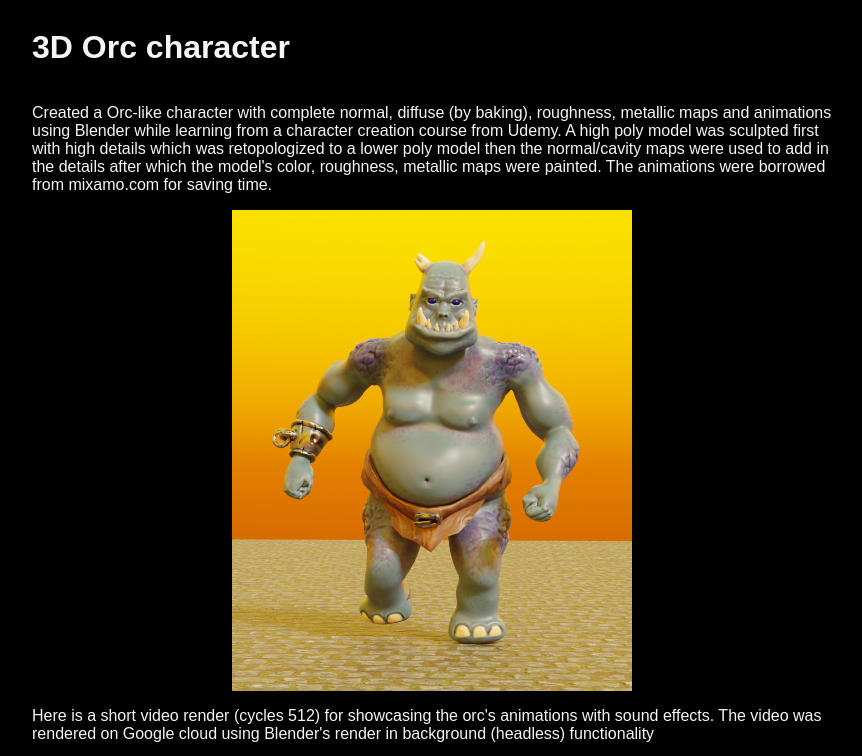
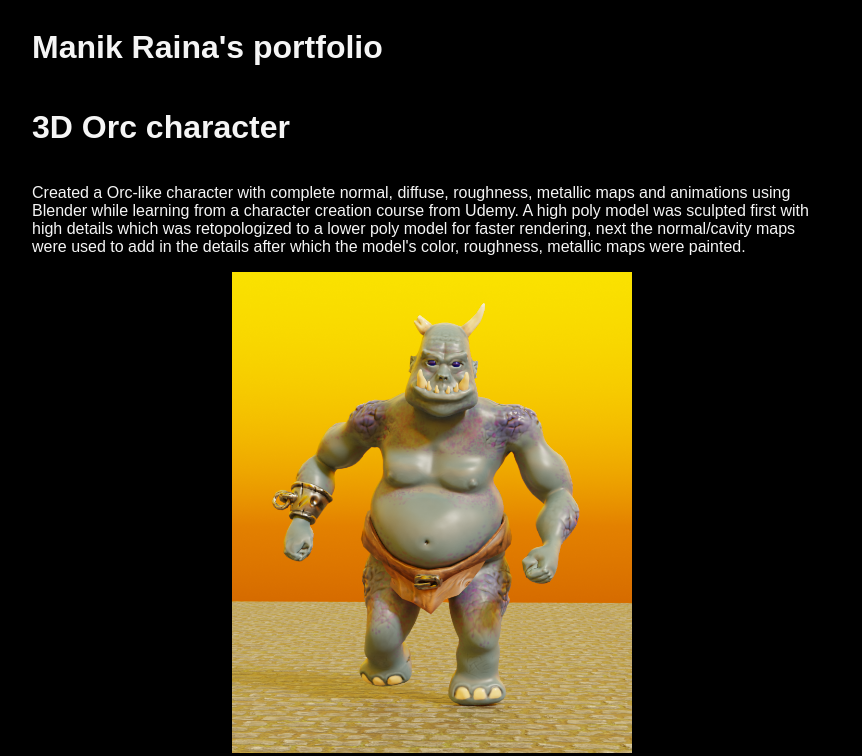
Before and after one commit to hackasaur/Manik-3D-showcase, a plain HTML site: page index.html in a window 1280 px wide. Shown: the top 756 px of the page, without its empty margins (208-1070 px from the left). Drawn offline with Linux system fonts and the light colour scheme; grey boxes are pictures that could not be loaded.

Commit message:
minor edits

```diff
--- a/index.html
+++ b/index.html
@@ -6,13 +6,17 @@
 
 <body>
     <div>
+        <h1>Manik Raina's portfolio</h1>
+    </div>
+    <div>
         <div>
             <h1>3D Orc character</h1>
-            <p>Created a Orc-like character with complete normal, diffuse (by baking), roughness, metallic maps and
+            <p>Created a Orc-like character with complete normal, diffuse, roughness, metallic maps and
                 animations using Blender while learning from a character creation course from Udemy. A high poly model
-                was sculpted first with high details which was retopologized to a lower poly model then the
+                was sculpted first with high details which was retopologized to a lower poly model for faster rendering,
+                next the
                 normal/cavity maps were used to add in the details after which the model's color, roughness, metallic
-                maps were painted. The animations were borrowed from mixamo.com for saving time.</p>
+                maps were painted.</p>
             <img class="pictures" src="./media/orc walk.png" alt="orc 3D" style="width:50%;">
             <p>Here is a short video render (cycles 512) for showcasing the orc's animations with sound effects. The
                 video was rendered
@@ -38,7 +42,7 @@
         <div>
             <h1>3D Cowboy low-poly model fully rigged from scratch, using IK constraints</h2>
                 <p>Created a low-poly 3D model of cowboy in Blender also fully rigged, created animations for walk and
-                    waving and used path constraints and NLA editor (Non linear animation) to make combine the
+                    waving and used path constraints and NLA editor (Non linear animation) to combine the
                     animations and rendered
                     animation on cloud. Here is a short video with sound effects to showcase the animations.
                 </p>
```
